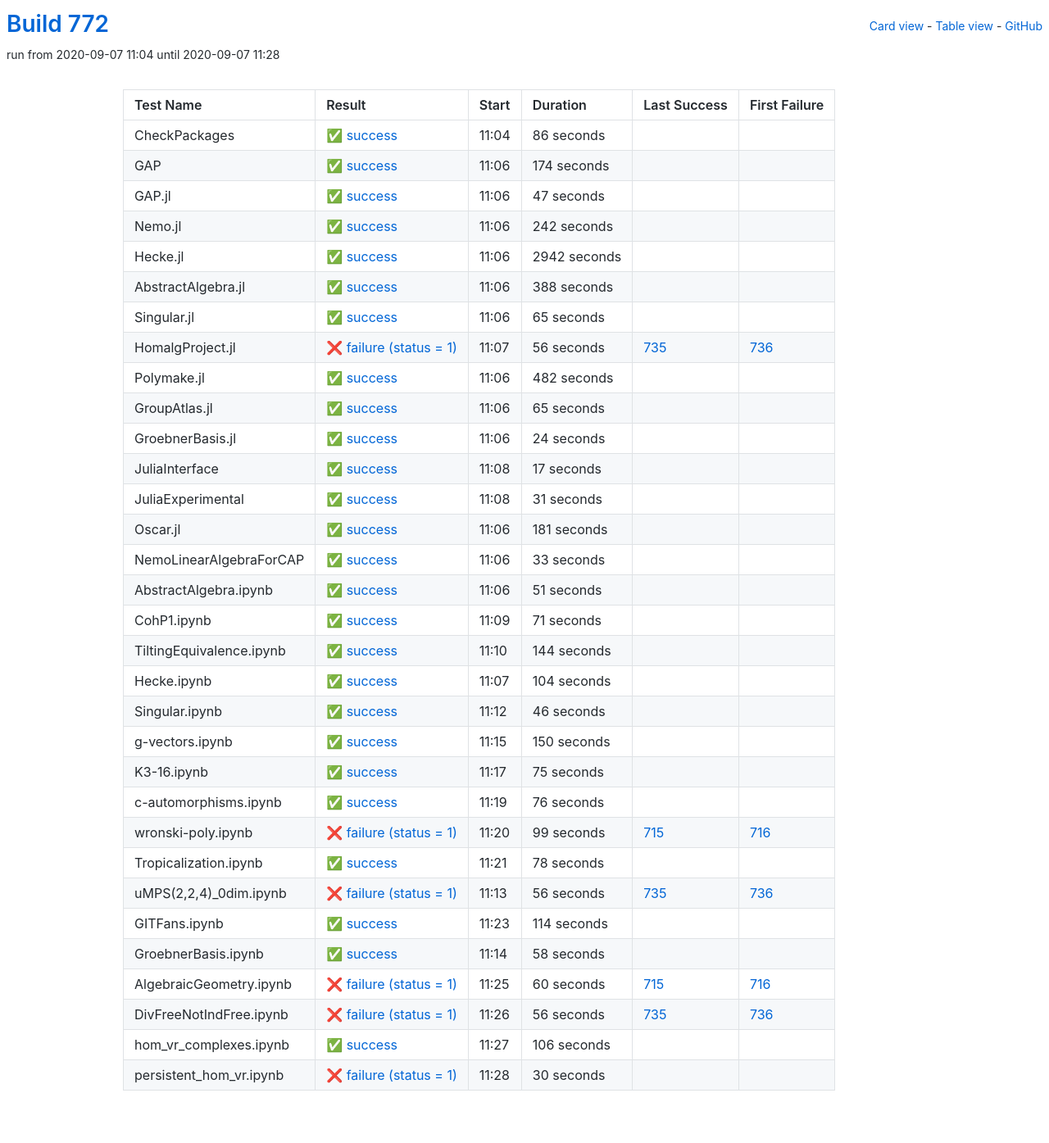
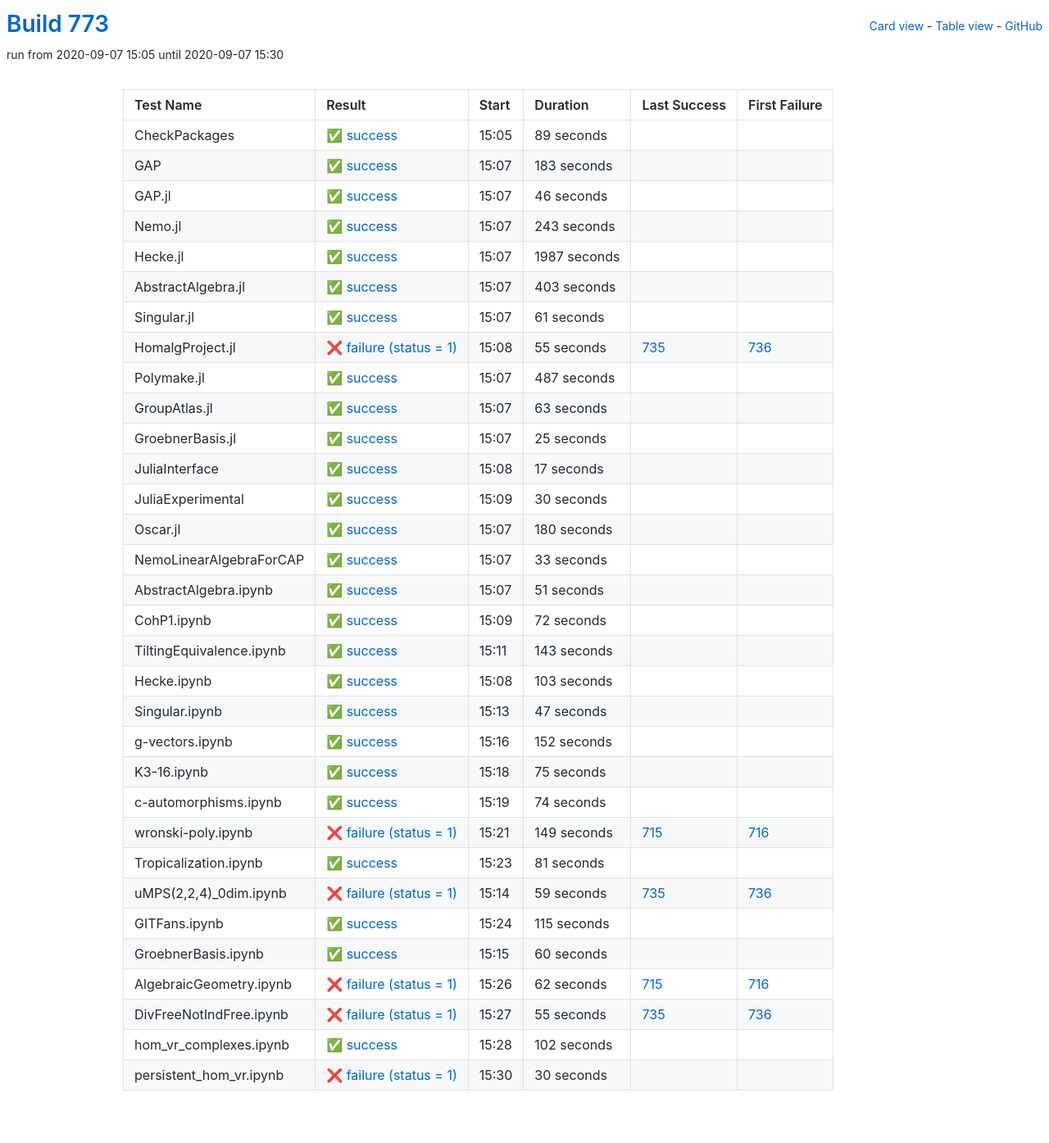
Before and after one commit to oscar-system/oscar-ci-status-stable, a Jekyll site: the page built from table.html, in a window 1280 px wide. Shown: the whole page at 82% size. Built offline with Jekyll 4.4.1, drawn with Linux system fonts in a browser that asks for light colours.

Commit message:
Build #773

```diff
--- a/_data/ci.yml
+++ b/_data/ci.yml
@@ -1,6 +1,6 @@
 ---
-build: 772
-build_url: https://oscarci.mathematik.uni-kl.de/job/oscar-stable/772/
+build: 773
+build_url: https://oscarci.mathematik.uni-kl.de/job/oscar-stable/773/
 job: oscar-stable
 organization: oscar-system
 repo: oscar-ci-status-stable
@@ -8,140 +8,140 @@ repourl: https://github.com/oscar-system/oscar-ci-status-stable
 tests:
 - name: CheckPackages
   id: checkpackages
-  log: https://oscarci.mathematik.uni-kl.de/job/oscar-stable/772/artifact/logs/build-772/CheckPackages.log
-  start: 2020-09-07 11:04
+  log: https://oscarci.mathematik.uni-kl.de/job/oscar-stable/773/artifact/logs/build-773/CheckPackages.log
+  start: 2020-09-07 15:05
   success: true
   exitcode: 0
   status: success
-  duration: 86
+  duration: 89
   last_success: false
   last_success_url:
   first_failure: false
   first_failure_url:
 - name: GAP
   id: gap
-  log: https://oscarci.mathematik.uni-kl.de/job/oscar-stable/772/artifact/logs/build-772/GAP.log
-  start: 2020-09-07 11:06
+  log: https://oscarci.mathematik.uni-kl.de/job/oscar-stable/773/artifact/logs/build-773/GAP.log
+  start: 2020-09-07 15:07
   success: true
   exitcode: 0
   status: success
-  duration: 174
+  duration: 183
   last_success: false
   last_success_url:
   first_failure: false
   first_failure_url:
 - name: GAP.jl
   id: gap-jl
-  log: https://oscarci.mathematik.uni-kl.de/job/oscar-stable/772/artifact/logs/build-772/GAP.jl.log
-  start: 2020-09-07 11:06
+  log: https://oscarci.mathematik.uni-kl.de/job/oscar-stable/773/artifact/logs/build-773/GAP.jl.log
+  start: 2020-09-07 15:07
   success: true
   exitcode: 0
   status: success
-  duration: 47
+  duration: 46
   last_success: false
   last_success_url:
   first_failure: false
   first_failure_url:
 - name: Nemo.jl
   id: nemo-jl
-  log: https://oscarci.mathematik.uni-kl.de/job/oscar-stable/772/artifact/logs/build-772/Nemo.jl.log
-  start: 2020-09-07 11:06
+  log: https://oscarci.mathematik.uni-kl.de/job/oscar-stable/773/artifact/logs/build-773/Nemo.jl.log
+  start: 2020-09-07 15:07
   success: true
   exitcode: 0
   status: success
-  duration: 242
+  duration: 243
   last_success: false
   last_success_url:
   first_failure: false
   first_failure_url:
 - name: Hecke.jl
   id: hecke-jl
-  log: https://oscarci.mathematik.uni-kl.de/job/oscar-stable/772/artifact/logs/build-772/Hecke.jl.log
-  start: 2020-09-07 11:06
+  log: https://oscarci.mathematik.uni-kl.de/job/oscar-stable/773/artifact/logs/build-773/Hecke.jl.log
+  start: 2020-09-07 15:07
   success: true
   exitcode: 0
   status: success
-  duration: 2942
+  duration: 1987
   last_success: false
   last_success_url:
   first_failure: false
   first_failure_url:
 - name: AbstractAlgebra.jl
   id: abstractalgebra-jl
-  log: https://oscarci.mathematik.uni-kl.de/job/oscar-stable/772/artifact/logs/build-772/AbstractAlgebra.jl.log
-  start: 2020-09-07 11:06
+  log: https://oscarci.mathematik.uni-kl.de/job/oscar-stable/773/artifact/logs/build-773/AbstractAlgebra.jl.log
+  start: 2020-09-07 15:07
   success: true
   exitcode: 0
   status: success
-  duration: 388
+  duration: 403
   last_success: false
   last_success_url:
   first_failure: false
   first_failure_url:
 - name: Singular.jl
   id: singular-jl
-  log: https://oscarci.mathematik.uni-kl.de/job/oscar-stable/772/artifact/logs/build-772/Singular.jl.log
-  start: 2020-09-07 11:06
+  log: https://oscarci.mathematik.uni-kl.de/job/oscar-stable/773/artifact/logs/build-773/Singular.jl.log
+  start: 2020-09-07 15:07
   success: true
   exitcode: 0
   status: success
-  duration: 65
+  duration: 61
   last_success: false
   last_success_url:
   first_failure: false
   first_failure_url:
 - name: HomalgProject.jl
   id: homalgproject-jl
-  log: https://oscarci.mathematik.uni-kl.de/job/oscar-stable/772/artifact/logs/build-772/HomalgProject.jl.log
-  start: 2020-09-07 11:07
+  log: https://oscarci.mathematik.uni-kl.de/job/oscar-stable/773/artifact/logs/build-773/HomalgProject.jl.log
+  start: 2020-09-07 15:08
   success: false
   exitcode: 1
   status: failure
-  duration: 56
+  duration: 55
   last_success: 735
   last_success_url: https://oscarci.mathematik.uni-kl.de/job/oscar-stable/735/
   first_failure: 736
   first_failure_url: https://oscarci.mathematik.uni-kl.de/job/oscar-stable/736/
 - name: Polymake.jl
   id: polymake-jl
-  log: https://oscarci.mathematik.uni-kl.de/job/oscar-stable/772/artifact/logs/build-772/Polymake.jl.log
-  start: 2020-09-07 11:06
+  log: https://oscarci.mathematik.uni-kl.de/job/oscar-stable/773/artifact/logs/build-773/Polymake.jl.log
+  start: 2020-09-07 15:07
   success: true
   exitcode: 0
   status: success
-  duration: 482
+  duration: 487
   last_success: false
   last_success_url:
   first_failure: false
   first_failure_url:
 - name: GroupAtlas.jl
   id: groupatlas-jl
-  log: https://oscarci.mathematik.uni-kl.de/job/oscar-stable/772/artifact/logs/build-772/GroupAtlas.jl.log
-  start: 2020-09-07 11:06
+  log: https://oscarci.mathematik.uni-kl.de/job/oscar-stable/773/artifact/logs/build-773/GroupAtlas.jl.log
+  start: 2020-09-07 15:07
   success: true
   exitcode: 0
   status: success
-  duration: 65
+  duration: 63
   last_success: false
   last_success_url:
   first_failure: false
   first_failure_url:
 - name: GroebnerBasis.jl
   id: groebnerbasis-jl
-  log: https://oscarci.mathematik.uni-kl.de/job/oscar-stable/772/artifact/logs/build-772/GroebnerBasis.jl.log
-  start: 2020-09-07 11:06
+  log: https://oscarci.mathematik.uni-kl.de/job/oscar-stable/773/artifact/logs/build-773/GroebnerBasis.jl.log
+  start: 2020-09-07 15:07
   success: true
   exitcode: 0
   status: success
-  duration: 24
+  duration: 25
   last_success: false
   last_success_url:
   first_failure: false
   first_failure_url:
 - name: JuliaInterface
   id: juliainterface
-  log: https://oscarci.mathematik.uni-kl.de/job/oscar-stable/772/artifact/logs/build-772/JuliaInterface.log
-  start: 2020-09-07 11:08
+  log: https://oscarci.mathematik.uni-kl.de/job/oscar-stable/773/artifact/logs/build-773/JuliaInterface.log
+  start: 2020-09-07 15:08
   success: true
   exitcode: 0
   status: success
@@ -152,32 +152,32 @@ tests:
   first_failure_url:
 - name: JuliaExperimental
   id: juliaexperimental
-  log: https://oscarci.mathematik.uni-kl.de/job/oscar-stable/772/artifact/logs/build-772/JuliaExperimental.log
-  start: 2020-09-07 11:08
+  log: https://oscarci.mathematik.uni-kl.de/job/oscar-stable/773/artifact/logs/build-773/JuliaExperimental.log
+  start: 2020-09-07 15:09
   success: true
   exitcode: 0
   status: success
-  duration: 31
+  duration: 30
   last_success: false
   last_success_url:
   first_failure: false
   first_failure_url:
 - name: Oscar.jl
   id: oscar-jl
-  log: https://oscarci.mathematik.uni-kl.de/job/oscar-stable/772/artifact/logs/build-772/Oscar.jl.log
-  start: 2020-09-07 11:06
+  log: https://oscarci.mathematik.uni-kl.de/job/oscar-stable/773/artifact/logs/build-773/Oscar.jl.log
+  start: 2020-09-07 15:07
   success: true
   exitcode: 0
   status: success
-  duration: 181
+  duration: 180
   last_success: false
   last_success_url:
   first_failure: false
   first_failure_url:
 - name: NemoLinearAlgebraForCAP
   id: nemolinearalgebraforcap
-  log: https://oscarci.mathematik.uni-kl.de/job/oscar-stable/772/artifact/logs/build-772/NemoLinearAlgebraForCAP.log
-  start: 2020-09-07 11:06
+  log: https://oscarci.mathematik.uni-kl.de/job/oscar-stable/773/artifact/logs/build-773/NemoLinearAlgebraForCAP.log
+  start: 2020-09-07 15:07
   success: true
   exitcode: 0
   status: success
@@ -188,8 +188,8 @@ tests:
   first_failure_url:
 - name: AbstractAlgebra.ipynb
   id: abstractalgebra-ipynb
-  log: https://oscarci.mathematik.uni-kl.de/job/oscar-stable/772/artifact/logs/build-772/AbstractAlgebra.ipynb.log
-  start: 2020-09-07 11:06
+  log: https://oscarci.mathematik.uni-kl.de/job/oscar-stable/773/artifact/logs/build-773/AbstractAlgebra.ipynb.log
+  start: 2020-09-07 15:07
   success: true
   exitcode: 0
   status: success
@@ -200,68 +200,68 @@ tests:
   first_failure_url:
 - name: CohP1.ipynb
   id: cohp1-ipynb
-  log: https://oscarci.mathematik.uni-kl.de/job/oscar-stable/772/artifact/logs/build-772/CohP1.ipynb.log
-  start: 2020-09-07 11:09
+  log: https://oscarci.mathematik.uni-kl.de/job/oscar-stable/773/artifact/logs/build-773/CohP1.ipynb.log
+  start: 2020-09-07 15:09
   success: true
   exitcode: 0
   status: success
-  duration: 71
+  duration: 72
   last_success: false
   last_success_url:
   first_failure: false
   first_failure_url:
 - name: TiltingEquivalence.ipynb
   id: tiltingequivalence-ipynb
-  log: https://oscarci.mathematik.uni-kl.de/job/oscar-stable/772/artifact/logs/build-772/TiltingEquivalence.ipynb.log
-  start: 2020-09-07 11:10
+  log: https://oscarci.mathematik.uni-kl.de/job/oscar-stable/773/artifact/logs/build-773/TiltingEquivalence.ipynb.log
+  start: 2020-09-07 15:11
   success: true
   exitcode: 0
   status: success
-  duration: 144
+  duration: 143
   last_success: false
   last_success_url:
   first_failure: false
   first_failure_url:
 - name: Hecke.ipynb
   id: hecke-ipynb
-  log: https://oscarci.mathematik.uni-kl.de/job/oscar-stable/772/artifact/logs/build-772/Hecke.ipynb.log
-  start: 2020-09-07 11:07
+  log: https://oscarci.mathematik.uni-kl.de/job/oscar-stable/773/artifact/logs/build-773/Hecke.ipynb.log
+  start: 2020-09-07 15:08
   success: true
   exitcode: 0
   status: success
-  duration: 104
+  duration: 103
   last_success: false
   last_success_url:
   first_failure: false
   first_failure_url:
 - name: Singular.ipynb
   id: singular-ipynb
-  log: https://oscarci.mathematik.uni-kl.de/job/oscar-stable/772/artifact/logs/build-772/Singular.ipynb.log
-  start: 2020-09-07 11:12
+  log: https://oscarci.mathematik.uni-kl.de/job/oscar-stable/773/artifact/logs/build-773/Singular.ipynb.log
+  start: 2020-09-07 15:13
   success: true
   exitcode: 0
   status: success
-  duration: 46
+  duration: 47
   last_success: false
   last_success_url:
   first_failure: false
   first_failure_url:
 - name: g-vectors.ipynb
   id: g-vectors-ipynb
-  log: https://oscarci.mathematik.uni-kl.de/job/oscar-stable/772/artifact/logs/build-772/g-vectors.ipynb.log
-  start: 2020-09-07 11:15
+  log: https://oscarci.mathematik.uni-kl.de/job/oscar-stable/773/artifact/logs/build-773/g-vectors.ipynb.log
+  start: 2020-09-07 15:16
   success: true
   exitcode: 0
   status: success
-  duration: 150
+  duration: 152
   last_success: false
   last_success_url:
   first_failure: false
   first_failure_url:
 - name: K3-16.ipynb
   id: k3-16-ipynb
-  log: https://oscarci.mathematik.uni-kl.de/job/oscar-stable/772/artifact/logs/build-772/K3-16.ipynb.log
-  start: 2020-09-07 11:17
+  log: https://oscarci.mathematik.uni-kl.de/job/oscar-stable/773/artifact/logs/build-773/K3-16.ipynb.log
+  start: 2020-09-07 15:18
   success: true
   exitcode: 0
   status: success
@@ -272,116 +272,116 @@ tests:
   first_failure_url:
 - name: c-automorphisms.ipynb
   id: c-automorphisms-ipynb
-  log: https://oscarci.mathematik.uni-kl.de/job/oscar-stable/772/artifact/logs/build-772/c-automorphisms.ipynb.log
-  start: 2020-09-07 11:19
+  log: https://oscarci.mathematik.uni-kl.de/job/oscar-stable/773/artifact/logs/build-773/c-automorphisms.ipynb.log
+  start: 2020-09-07 15:19
   success: true
   exitcode: 0
   status: success
-  duration: 76
+  duration: 74
   last_success: false
   last_success_url:
   first_failure: false
   first_failure_url:
 - name: wronski-poly.ipynb
   id: wronski-poly-ipynb
-  log: https://oscarci.mathematik.uni-kl.de/job/oscar-stable/772/artifact/logs/build-772/wronski-poly.ipynb.log
-  start: 2020-09-07 11:20
+  log: https://oscarci.mathematik.uni-kl.de/job/oscar-stable/773/artifact/logs/build-773/wronski-poly.ipynb.log
+  start: 2020-09-07 15:21
   success: false
   exitcode: 1
   status: failure
-  duration: 99
+  duration: 149
   last_success: 715
   last_success_url: https://oscarci.mathematik.uni-kl.de/job/oscar-stable/715/
   first_failure: 716
   first_failure_url: https://oscarci.mathematik.uni-kl.de/job/oscar-stable/716/
 - name: Tropicalization.ipynb
   id: tropicalization-ipynb
-  log: https://oscarci.mathematik.uni-kl.de/job/oscar-stable/772/artifact/logs/build-772/Tropicalization.ipynb.log
-  start: 2020-09-07 11:21
+  log: https://oscarci.mathematik.uni-kl.de/job/oscar-stable/773/artifact/logs/build-773/Tropicalization.ipynb.log
+  start: 2020-09-07 15:23
   success: true
   exitcode: 0
   status: success
-  duration: 78
+  duration: 81
   last_success: false
   last_success_url:
   first_failure: false
   first_failure_url:
 - name: uMPS(2,2,4)_0dim.ipynb
   id: umps-2-2-4-0dim-ipynb
-  log: https://oscarci.mathematik.uni-kl.de/job/oscar-stable/772/artifact/logs/build-772/uMPS-2-2-4-_0dim.ipynb.log
-  start: 2020-09-07 11:13
+  log: https://oscarci.mathematik.uni-kl.de/job/oscar-stable/773/artifact/logs/build-773/uMPS-2-2-4-_0dim.ipynb.log
+  start: 2020-09-07 15:14
   success: false
   exitcode: 1
   status: failure
-  duration: 56
+  duration: 59
   last_success: 735
   last_success_url: https://oscarci.mathematik.uni-kl.de/job/oscar-stable/735/
   first_failure: 736
   first_failure_url: https://oscarci.mathematik.uni-kl.de/job/oscar-stable/736/
 - name: GITFans.ipynb
   id: gitfans-ipynb
-  log: https://oscarci.mathematik.uni-kl.de/job/oscar-stable/772/artifact/logs/build-772/GITFans.ipynb.log
-  start: 2020-09-07 11:23
+  log: https://oscarci.mathematik.uni-kl.de/job/oscar-stable/773/artifact/logs/build-773/GITFans.ipynb.log
+  start: 2020-09-07 15:24
   success: true
   exitcode: 0
   status: success
-  duration: 114
+  duration: 115
   last_success: false
   last_success_url:
   first_failure: false
   first_failure_url:
 - name: GroebnerBasis.ipynb
   id: groebnerbasis-ipynb
-  log: https://oscarci.mathematik.uni-kl.de/job/oscar-stable/772/artifact/logs/build-772/GroebnerBasis.ipynb.log
-  start: 2020-09-07 11:14
+  log: https://oscarci.mathematik.uni-kl.de/job/oscar-stable/773/artifact/logs/build-773/GroebnerBasis.ipynb.log
+  start: 2020-09-07 15:15
   success: true
   exitcode: 0
   status: success
-  duration: 58
+  duration: 60
   last_success: false
   last_success_url:
   first_failure: false
   first_failure_url:
 - name: AlgebraicGeometry.ipynb
   id: algebraicgeometry-ipynb
-  log: https://oscarci.mathematik.uni-kl.de/job/oscar-stable/772/artifact/logs/build-772/AlgebraicGeometry.ipynb.log
-  start: 2020-09-07 11:25
+  log: https://oscarci.mathematik.uni-kl.de/job/oscar-stable/773/artifact/logs/build-773/AlgebraicGeometry.ipynb.log
+  start: 2020-09-07 15:26
   success: false
   exitcode: 1
   status: failure
-  duration: 60
+  duration: 62
   last_success: 715
   last_success_url: https://oscarci.mathematik.uni-kl.de/job/oscar-stable/715/
   first_failure: 716
   first_failure_url: https://oscarci.mathematik.uni-kl.de/job/oscar-stable/716/
 - name: DivFreeNotIndFree.ipynb
   id: divfreenotindfree-ipynb
-  log: https://oscarci.mathematik.uni-kl.de/job/oscar-stable/772/artifact/logs/build-772/DivFreeNotIndFree.ipynb.log
-  start: 2020-09-07 11:26
+  log: https://oscarci.mathematik.uni-kl.de/job/oscar-stable/773/artifact/logs/build-773/DivFreeNotIndFree.ipynb.log
+  start: 2020-09-07 15:27
   success: false
   exitcode: 1
   status: failure
-  duration: 56
+  duration: 55
   last_success: 735
   last_success_url: https://oscarci.mathematik.uni-kl.de/job/oscar-stable/735/
   first_failure: 736
   first_failure_url: https://oscarci.mathematik.uni-kl.de/job/oscar-stable/736/
 - name: hom_vr_complexes.ipynb
   id: hom-vr-complexes-ipynb
-  log: https://oscarci.mathematik.uni-kl.de/job/oscar-stable/772/artifact/logs/build-772/hom_vr_complexes.ipynb.log
-  start: 2020-09-07 11:27
+  log: https://oscarci.mathematik.uni-kl.de/job/oscar-stable/773/artifact/logs/build-773/hom_vr_complexes.ipynb.log
+  start: 2020-09-07 15:28
   success: true
   exitcode: 0
   status: success
-  duration: 106
+  duration: 102
   last_success: false
   last_success_url:
   first_failure: false
   first_failure_url:
 - name: persistent_hom_vr.ipynb
   id: persistent-hom-vr-ipynb
-  log: https://oscarci.mathematik.uni-kl.de/job/oscar-stable/772/artifact/logs/build-772/persistent_hom_vr.ipynb.log
-  start: 2020-09-07 11:28
+  log: https://oscarci.mathematik.uni-kl.de/job/oscar-stable/773/artifact/logs/build-773/persistent_hom_vr.ipynb.log
+  start: 2020-09-07 15:30
   success: false
   exitcode: 1
   status: failure
```
Also changed, not shown: README.md.
